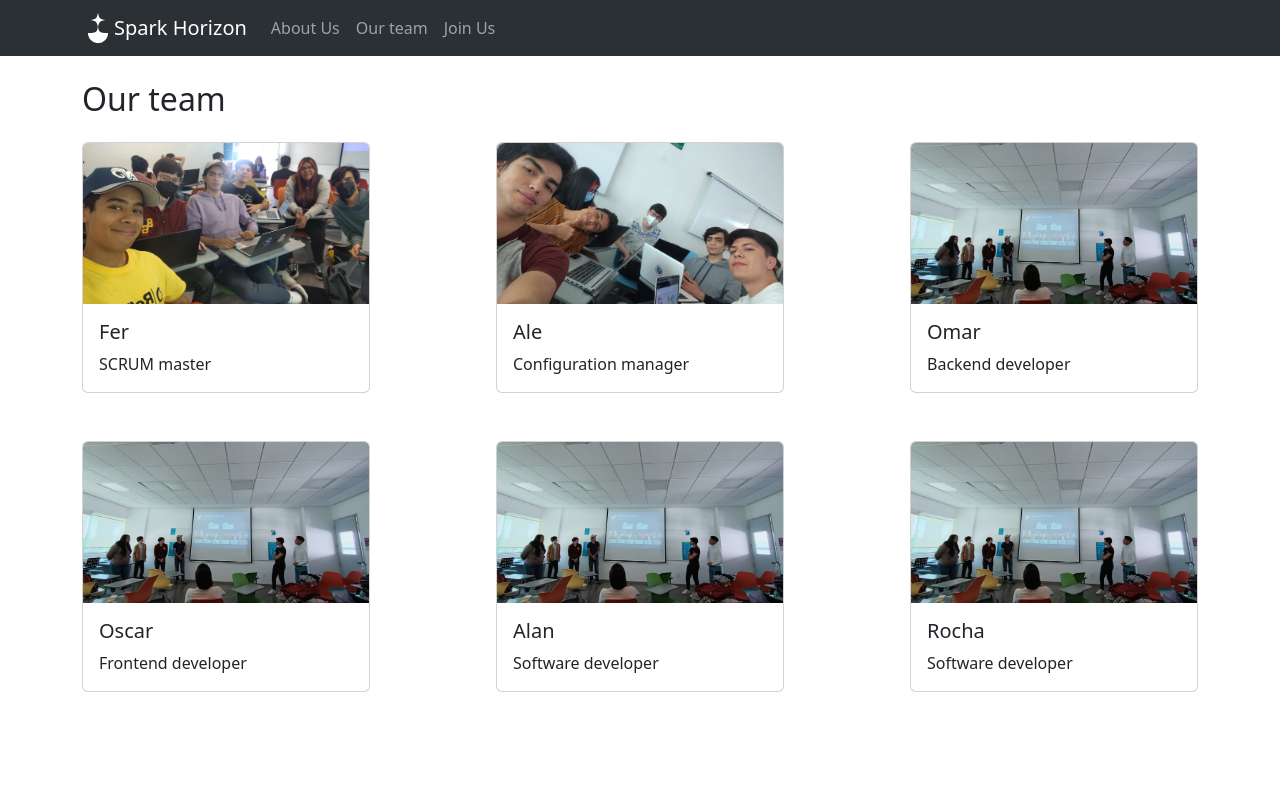
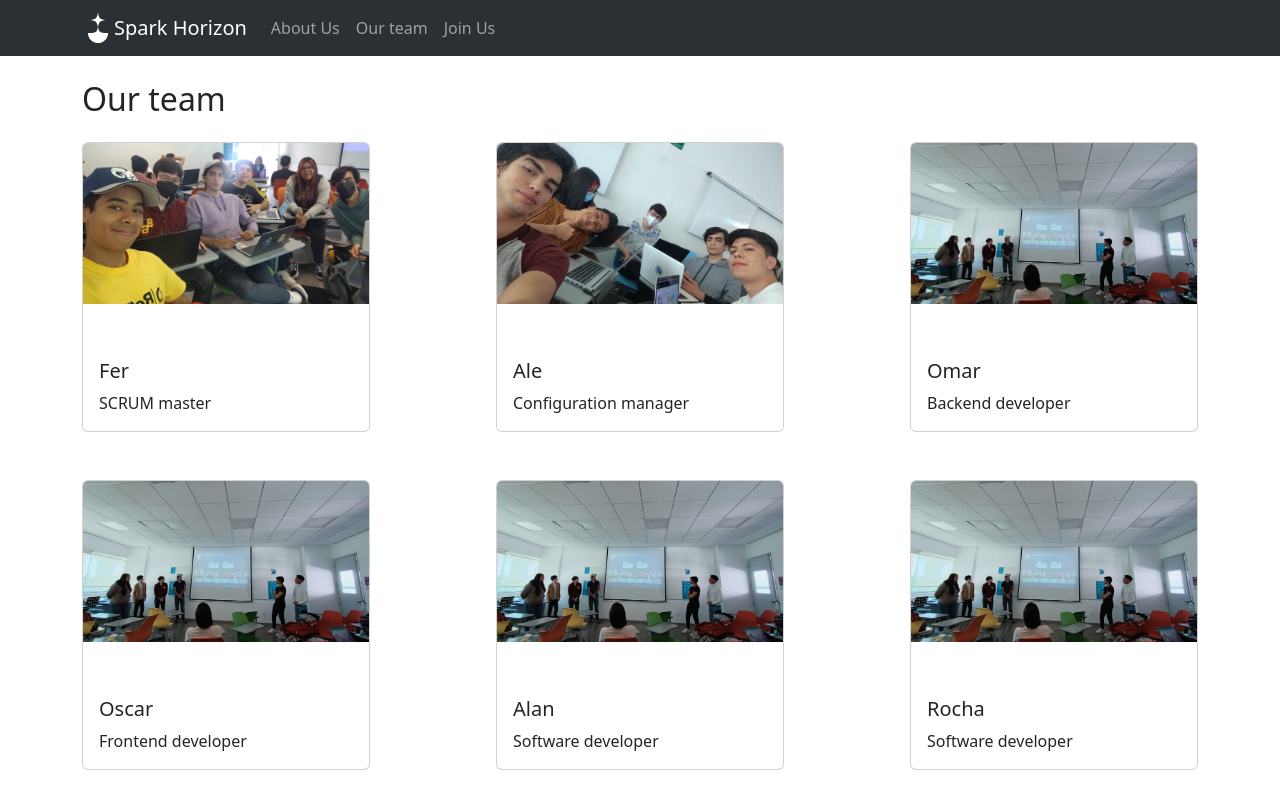
Before and after one commit to aleubeto/ProyectoVD, a Vue app in the folder Frontend/: page /ourteam in a window 1280 px wide. Shown: the top 808 px of the page. Built offline with nearby package versions, Linux system fonts and the light colour scheme.

Commit message:
contenedor de imagenes

```diff
--- a/Frontend/src/components/cards/card-01.vue
+++ b/Frontend/src/components/cards/card-01.vue
@@ -1,6 +1,8 @@
 <template>
     <div class="card mb-5">
-        <slot name="image"></slot>
+        <div class="cardImageContainer">
+            <slot name="image"></slot>
+        </div>
         <div class="card-body">
             <h5 class="card-title"><slot name="cardTitle"></slot></h5>
             <p class="card-text"><slot name="cardText"></slot></p>
@@ -12,4 +14,8 @@
 .card{
     width: 18rem;
 }
+.cardImageContainer{
+    height: 200px;
+    overflow: hidden;
+}
 </style>
```
